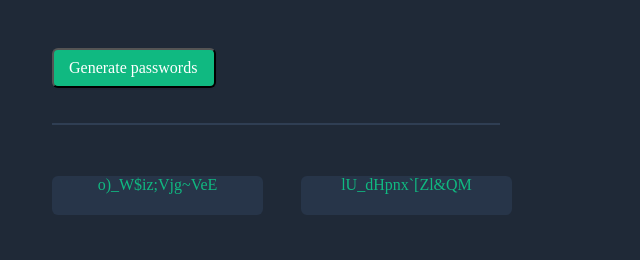
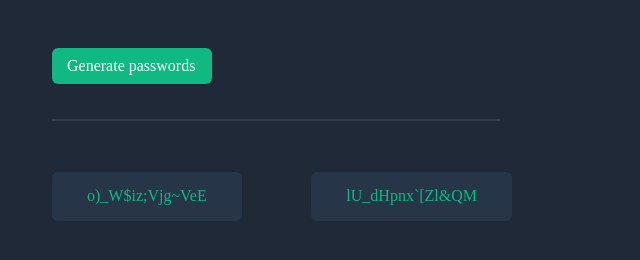
Before and after one commit to MastooraTurkmen/Password-Generator, a website built with Vite: page index.html in a window 1280 px wide. Shown: the part 246-506 px from the top of the page, without its empty margins (0-640 px from the left). Built offline with nearby package versions, Linux system fonts and the light colour scheme.

Commit message:
Update index.css

```diff
--- a/index.css
+++ b/index.css
@@ -47,6 +47,7 @@ p{
    margin-top: 35px;
 }
 
+
 #generate-password{
     margin-top: 51px;
     padding: 9px 17px 9px 15px;
@@ -54,6 +55,13 @@ p{
     border-radius: 6px;
     background: #10B981;
     color: white;
+    border: none;
+}
+
+#generate-password:hover,
+#generate-password:focus{
+  background: #065F46;
+
 }
 
 #line{
@@ -66,8 +74,7 @@ p{
 
 #first-btn,
 #second-btn {
-    width: 211px;
-    height: 39px;
+    padding: 15px 35px;
     background: #273549;
     border-radius: 6px;
     border: none;
```
